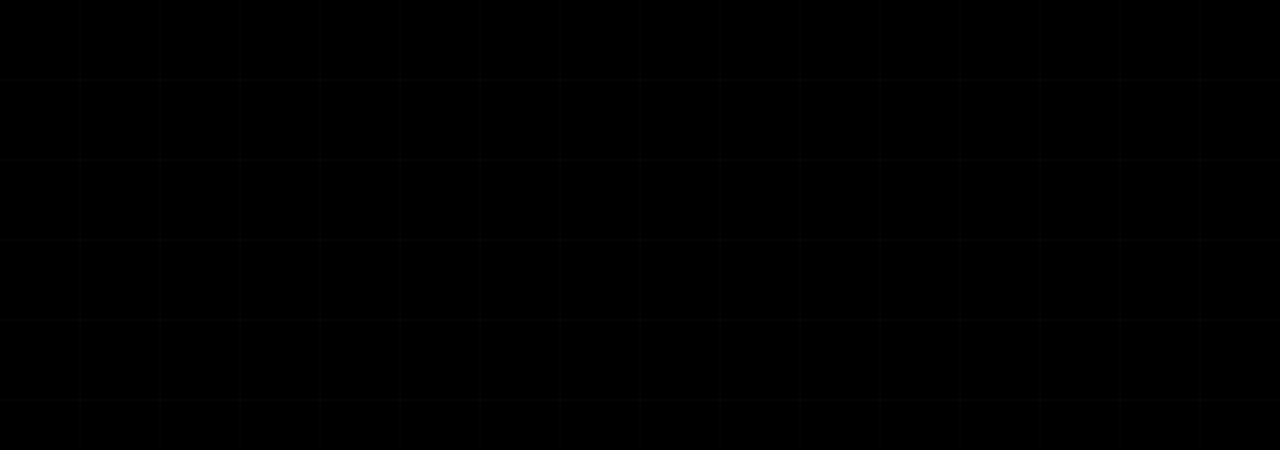
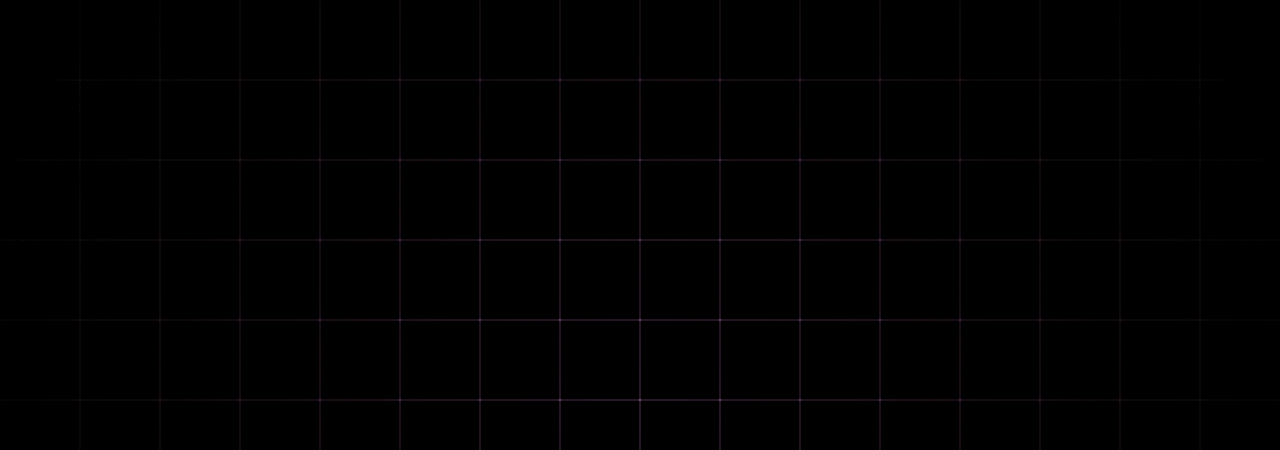
Before and after one commit to Mind-thatsall/GridEffect, a plain HTML site: page index.html in a window 1280 px wide. Shown: the top 450 px of the page. Drawn offline with Linux system fonts and the light colour scheme.

Commit message:
added: after element to see the grid even if not hover

```diff
--- a/style.css
+++ b/style.css
@@ -33,14 +33,33 @@ body {
     width: 100%;
     background: radial-gradient(
       800px circle at var(--mouse-x) var(--mouse-y),
-      rgba(255, 255, 255, 0.334),
+      rgba(211, 195, 210, 0.31),
       transparent 40%
     );
     z-index: 3;
     mix-blend-mode: color-dodge;
 }
 
+.grid::after {
+    border-radius: inherit;
+    content: "";
+    height: 100%;
+    left: 0px;
+    opacity: 1;
+    position: absolute;
+    top: 0px;
+    transition: opacity 500ms;
+    width: 100%;
+    background: radial-gradient(
+        130vw circle,
+        rgb(236, 233, 235),
+      transparent 40%
+    );
+    z-index: 2;
+    mix-blend-mode: color-dodge;
+}
+
 .tile {
     transition: background-color 0.25s ease;
-    outline: 1px solid rgba(255, 255, 255, 0.01);
+    outline: 1px solid rgba(246, 144, 232, 0.01);
 }
```
Also changed, not shown: script.js (line endings or trailing spaces).
